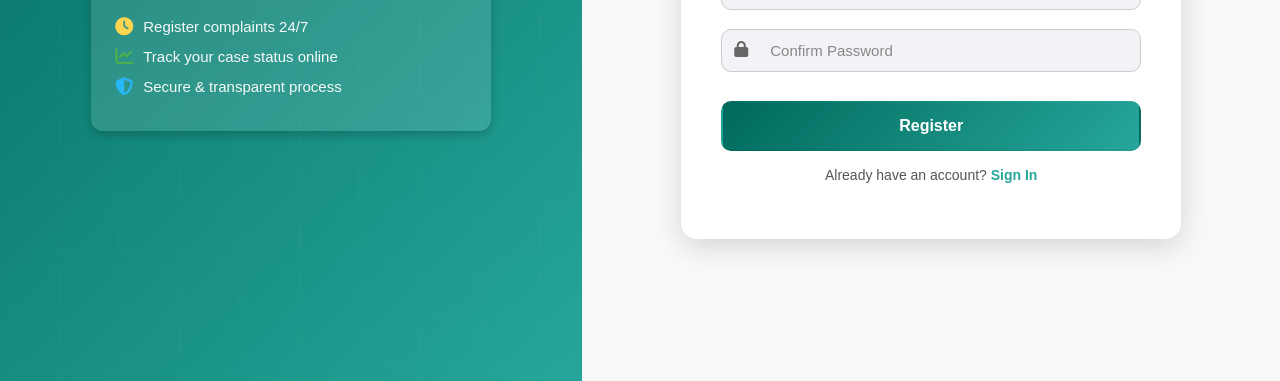
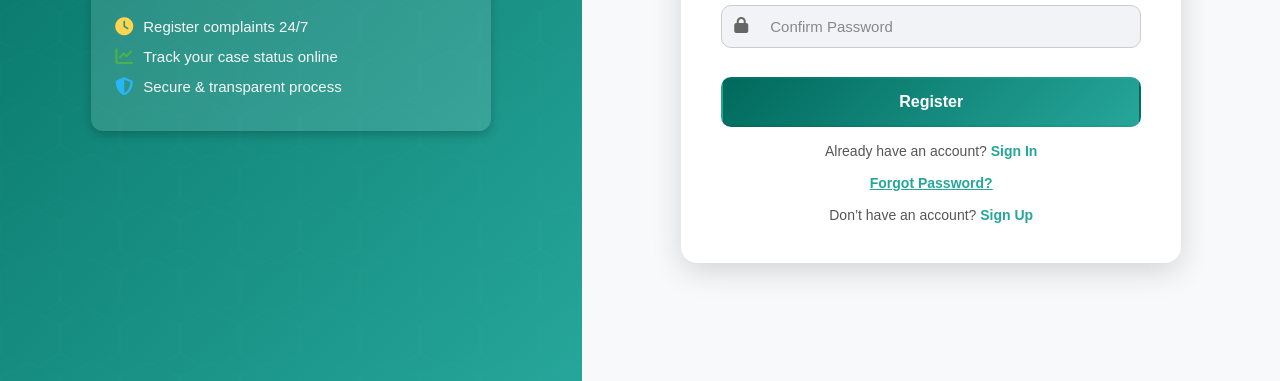
Before and after one commit to NIKSHITH-G/complaint-portal-frontend, a plain HTML site: page index.html in a window 1280 px wide. Both pictures are taken after a click on the link "Sign Up". Shown: the part 419-800 px from the top of the page. Drawn offline with Linux system fonts and the light colour scheme.

Commit message:
dashboard edit

```diff
--- a/index.html
+++ b/index.html
@@ -65,9 +65,15 @@
         <button type="submit" class="btn-teal">Register</button>
         <div class="switch">
           Already have an account? <a onclick="toggleForm()">Sign In</a>
-        </div>
-        <div id="signupMessage" class="message"></div>
-      </form>
+          </div>
+          <div class="switch">
+            <a href="forgot.html">Forgot Password?</a>
+          </div>
+          <div id="signupMessage" class="message"></div>
+          <div class="switch">
+            Don’t have an account? <a onclick="toggleForm()">Sign Up</a>
+          </div>
+          </form>
     </div>
   </div>
 
```
